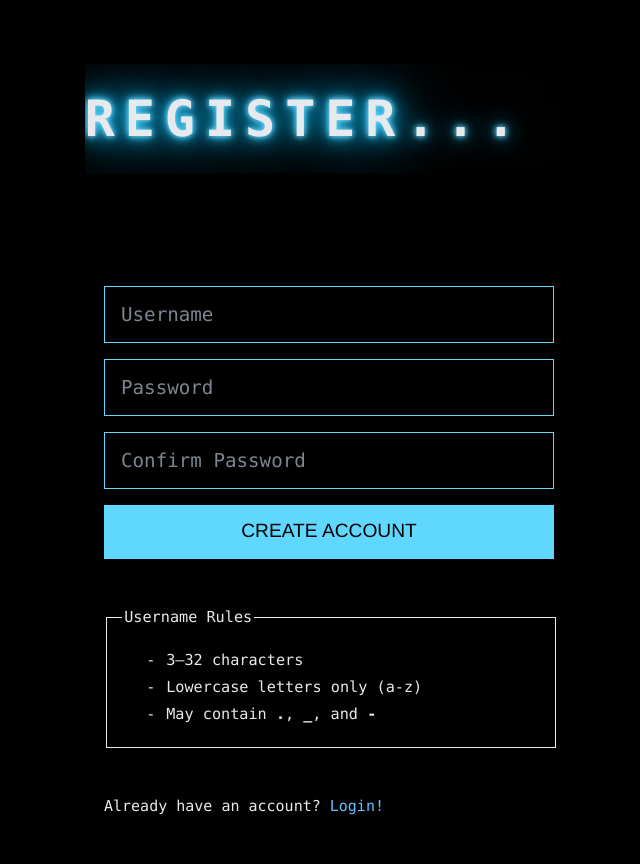
After one commit to mreleeam/simplechattessting, a Django app: page /register/ in a window 1280 px wide. The commit adds this page. Shown: the whole page, without its empty margins (311-951 px from the left). Run offline with Django 5.2, Linux system fonts and the light colour scheme.

Commit message:
created login and register options

```diff
--- /dev/null
+++ b/accounts/templates/accounts/register.html
@@ -0,0 +1,68 @@
+{% extends "base.html" %}
+
+{% block title %}
+Register
+{% endblock %}
+
+{% block content %}
+
+<div class="auth-box">
+
+    <h1 class="terminal-title">
+        REGISTER...<span class="cursor">|</span>
+    </h1>
+
+    <form method="post">
+
+        {% csrf_token %}
+
+        <input
+            type="text"
+            name="username"
+            placeholder="Username"
+            required
+        >
+
+        <input
+            type="password"
+            name="password"
+            placeholder="Password"
+            required
+        >
+
+        <input
+            type="password"
+            name="confirm_password"
+            placeholder="Confirm Password"
+            required
+        >
+
+        <button type="submit">
+            CREATE ACCOUNT
+        </button>
+
+        <fieldset class="register-rules">
+
+          <legend>Username Rules</legend>
+
+          <ul>
+            <li>3–32 characters</li>
+            <li>Lowercase letters only (a-z)</li>
+            <li>May contain <strong>.</strong>, <strong>_</strong>, and <strong>-</strong></li>
+          </ul>
+
+        </fieldset>
+
+
+        <p class="auth-link">
+            Already have an account?
+            <a href="{% url 'login' %}">
+                Login!
+            </a>
+        </p>
+
+    </form>
+
+</div>
+
+{% endblock %}
--- /dev/null
+++ b/accounts/urls.py
@@ -0,0 +1,7 @@
+from django.urls import path
+from . import views
+
+urlpatterns = [
+    path("login/", views.login_view, name="login"),
+    path("register/", views.register_view, name="register"),
+]
--- a/accounts/views.py
+++ b/accounts/views.py
@@ -1,3 +1,95 @@
-from django.shortcuts import render
+import re
 
-# Create your views here.
+from django.contrib.auth.models import User
+from django.shortcuts import render, redirect
+from django.contrib.auth import authenticate, login
+from django.contrib import messages
+
+RESERVED_USERNAMES = {
+    "admin",
+    "administrator",
+    "root",
+    "system",
+    "support",
+    "security",
+    "securechat",
+    "chat",
+    "server",
+    "api",
+    "null",
+    "test",
+    "guest",
+}
+
+
+def login_view(request):
+
+    if request.method == "POST":
+        username = request.POST.get("username")
+        password = request.POST.get("password")
+
+        user = authenticate(
+            request,
+            username=username,
+            password=password,
+        )
+
+        if user is not None:
+            login(request, user)
+
+            messages.success(request, "Welcome back!")
+
+            return redirect("home")
+
+        else:
+            messages.error(request, "Invalid username or password.")
+
+    return render(request, "accounts/login.html")
+
+
+def register_view(request):
+
+    if request.method == "POST":
+        username = request.POST.get("username").strip()
+        username = username.lower()
+
+        if username in RESERVED_USERNAMES:
+            messages.error(request, "That username is reserved.")
+            return redirect("register")
+
+        password = request.POST.get("password")
+        confirm_password = request.POST.get("confirm_password")
+
+        if len(username) < 3 or len(username) > 32:
+            messages.error(request, "Username must be between 3 and 32 characters.")
+            return redirect("register")
+
+        if not re.fullmatch(r"[A-Za-z0-9_.-]+", username):
+            messages.error(
+                request, "Username may contain only letters, numbers, '.', '_' and '-'."
+            )
+            return redirect("register")
+
+        if User.objects.filter(username=username).exists():
+            messages.error(request, "Username already exists.")
+            return redirect("register")
+
+        if len(password) < 8:
+            messages.error(request, "Password must be at least 8 characters long.")
+            return redirect("register")
+
+        if len(password) > 128:
+            messages.error(request, "Password is too long.")
+            return redirect("register")
+
+        if password != confirm_password:
+            messages.error(request, "Passwords do not match.")
+            return redirect("register")
+
+        User.objects.create_user(username=username, password=password)
+
+        messages.success(request, "Account created successfully.")
+
+        return redirect("login")
+
+    return render(request, "accounts/register.html")
--- a/config/urls.py
+++ b/config/urls.py
@@ -1,21 +1,8 @@
-"""
-URL configuration for config project.
-
-The `urlpatterns` list routes URLs to views. For more information please see:
-    https://docs.djangoproject.com/en/6.0/topics/http/urls/
-Examples:
-Function views
-    1. Add an import:  from my_app import views
-    2. Add a URL to urlpatterns:  path('', views.home, name='home')
-Class-based views
-    1. Add an import:  from other_app.views import Home
-    2. Add a URL to urlpatterns:  path('', Home.as_view(), name='home')
-Including another URLconf
-    1. Import the include() function: from django.urls import include, path
-    2. Add a URL to urlpatterns:  path('blog/', include('blog.urls'))
-"""
-
 from django.contrib import admin
 from django.urls import include, path
 
-urlpatterns = [path("admin/", admin.site.urls), path("", include("core.urls"))]
+urlpatterns = [
+    path("admin/", admin.site.urls),
+    path("", include("core.urls")),
+    path("", include("accounts.urls")),
+]
--- a/core/templates/base.html
+++ b/core/templates/base.html
@@ -6,7 +6,8 @@
     <meta name="viewport" content="width=device-width, initial-scale=1">
 
     <title>{% block title %}Secure Chat{% endblock %}</title>
-
+    <link rel="stylesheet" href="{% static 'css/vendor/alertify.min.css' %}">
+    <link rel="stylesheet" href="{% static 'css/vendor/semantic.min.css' %}">
     <link rel="stylesheet" href="{% static 'css/vendor/terminal.min.css' %}">
     <link rel="stylesheet" href="{% static 'css/app.css' %}">
 </head>
@@ -15,5 +16,26 @@
 {% block content %}
 {% endblock %}
 
+<script src="{% static 'js/vendor/jquery-3.7.1.min.js' %}"></script>
+<script src="{% static 'js/vendor/alertify.min.js' %}"></script>
+
+<script>
+{% if messages %}
+    {% for message in messages %}
+
+        {% if message.tags == "success" %}
+            alertify.success("{{ message }}");
+        {% elif message.tags == "error" %}
+            alertify.error("{{ message }}");
+        {% elif message.tags == "warning" %}
+            alertify.warning("{{ message }}");
+        {% else %}
+            alertify.message("{{ message }}");
+        {% endif %}
+
+    {% endfor %}
+{% endif %}
+</script>
+
 </body>
 </html>
--- a/core/templates/components/hero.html
+++ b/core/templates/components/hero.html
@@ -1,5 +1,5 @@
 <div class="hero-header">
   <h1 class="terminal-title">
-    Secure Chat<span class="cursor">█</span>
+    Secure{caht}<span class="cursor">|</span>
   </h1>
 </div>
--- a/core/templates/home.html
+++ b/core/templates/home.html
@@ -1,7 +1,12 @@
 {% extends "base.html" %}
+
+{% block title %}
+Secure Chat
+{% endblock %}
 
 {% block content %}
 
 {% include "components/hero.html" %}
+{% include "components/home_panel.html" %}
 
 {% endblock %}
--- a/static/css/app.css
+++ b/static/css/app.css
@@ -24,14 +24,14 @@ body {
   justify-content: center;
   align-items: center;
 
-  margin-top: 3rem;
-  margin-bottom: 2rem;
+  margin-top: 5rem;
+  margin-bottom: 5rem;
 }
 
 .terminal-title {
   margin: 0;
 
-  font-size: 25px !important;
+  font-size: 50px !important;
   font-weight: 900;
   letter-spacing: 0.20em;
   text-transform: uppercase;
@@ -60,3 +60,152 @@ body {
     opacity: 0;
   }
 }
+
+.home-panel {
+
+  display: flex;
+  flex-direction: column;
+  align-items: center;
+
+  margin-top: 5rem;
+}
+
+.button-group {
+
+  display: flex;
+  gap: 2rem;
+
+  margin-bottom: 7rem;
+}
+
+.terminal-card {
+
+  text-align: center;
+
+  width: 800px;
+  max-width: 90%;
+
+  border: 1px solid var(--primary-color);
+
+  padding: 2rem;
+
+  background: rgba(255, 255, 255, .02);
+}
+
+.terminal-card p {
+
+  margin: .6rem 0;
+
+  font-size: 1.1rem;
+}
+
+.status-label {
+
+  color: #b5b5b5;
+
+  font-size: 1.5rem;
+
+  font-weight: bold;
+
+  letter-spacing: .1em;
+}
+
+.status-connected {
+
+  color: #4dff88;
+
+  font-size: 1.5rem;
+
+  font-weight: bold;
+
+  text-shadow:
+    0 0 5px #4dff88,
+    0 0 10px #4dff88,
+    0 0 20px #4dff88,
+    0 0 40px #00ff80;
+}
+
+.status-disconnected {
+
+  color: #ff4d6d;
+
+  font-size: 1.5rem;
+
+  font-weight: bold;
+
+  text-shadow:
+    0 0 5px #ff4d6d,
+    0 0 10px #ff4d6d,
+    0 0 20px #ff4d6d,
+    0 0 40px #ff1744;
+}
+
+.auth-box {
+
+  display: flex;
+  flex-direction: column;
+  align-items: center;
+
+  margin-top: 8vh;
+}
+
+
+.auth-box form {
+
+  margin-top: 7rem;
+
+  display: flex;
+  flex-direction: column;
+
+  width: 450px;
+
+  gap: 1rem;
+}
+
+
+.auth-box input {
+
+  background: black;
+
+  border: 1px solid #5fd7ff;
+
+  color: white;
+
+  padding: 1rem;
+
+  font-family: inherit;
+
+  font-size: 1.2rem;
+}
+
+
+.auth-box button {
+
+  padding: 1rem;
+
+  background: #5fd7ff;
+
+  border: none;
+
+  font-size: 1.2rem;
+
+  cursor: pointer;
+}
+
+.register-rules {
+  margin-top: 2rem;
+  margin-bottom: 2rem;
+
+  width: 100%;
+
+  font-size: 0.95rem;
+}
+
+.register-rules ul {
+  margin: 0;
+  padding-left: 1.5rem;
+}
+
+.register-rules li {
+  margin: 0.4rem 0;
+}
```
Also changed, not shown: accounts/templates/accounts/login.html (added, +41 -0 lines), core/templates/components/home_panel.html (added, +43 -0 lines), static/css/vendor/semantic.min.css (added, +97 -0 lines).
